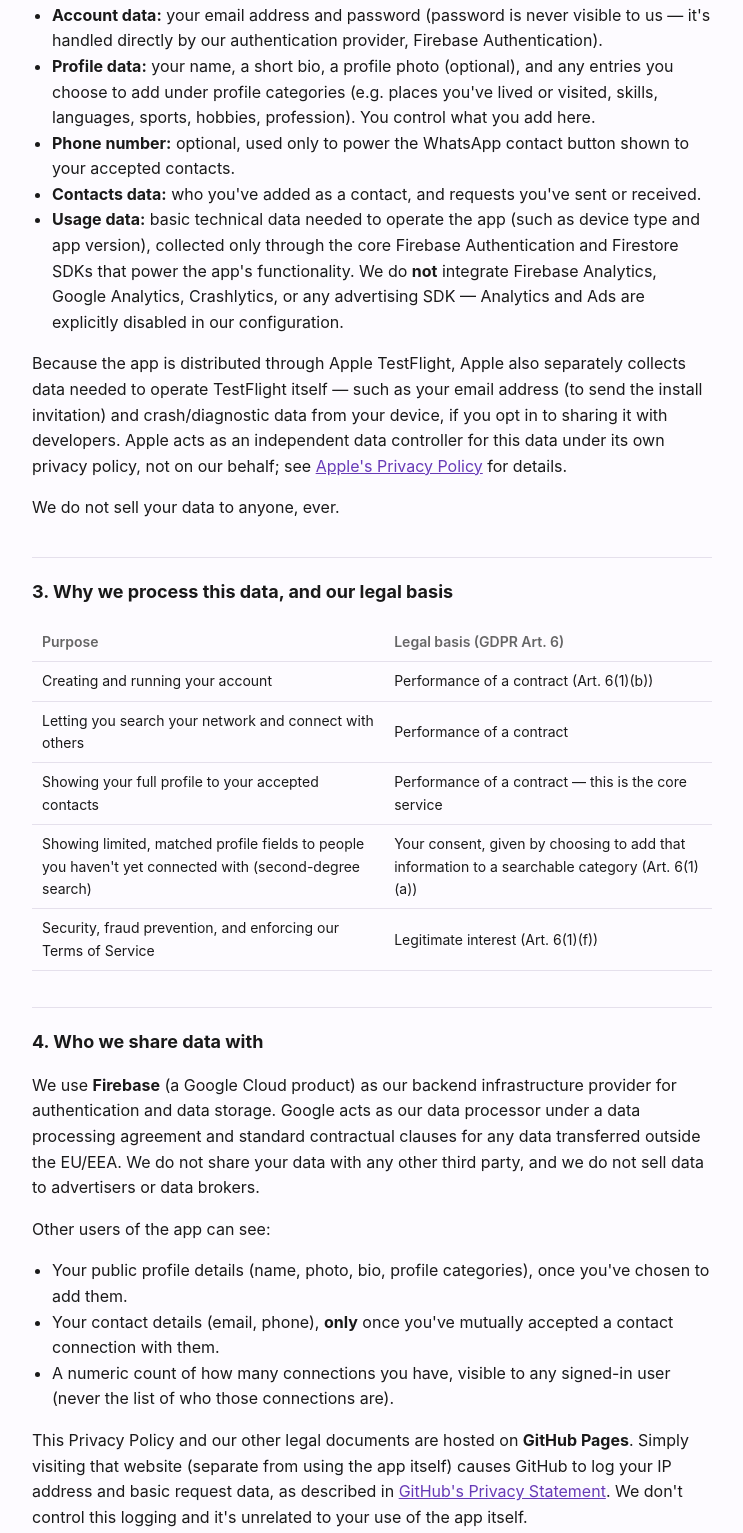
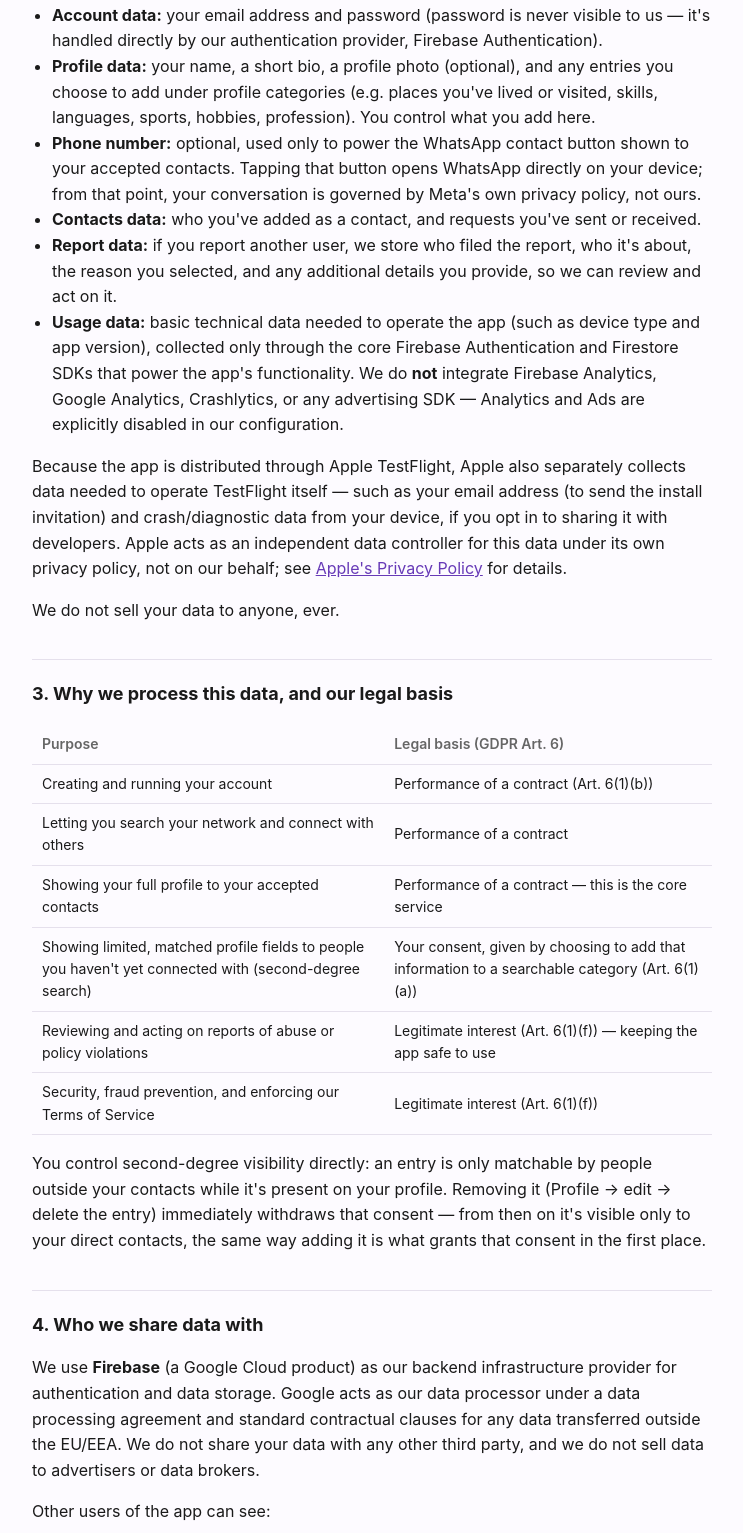
Before and after one commit to Nima512/wasta-legal, a plain HTML site: page privacy-policy.html in a window 1280 px wide. Shown: the part 611-2144 px from the top of the page, without its empty margins (268-1011 px from the left). Drawn offline with Linux system fonts and the light colour scheme.

Commit message:
Disclose report data collection/retention/legal basis, clarify second-degree consent withdrawal, note Meta's privacy policy applies after opening WhatsApp

```diff
--- a/privacy-policy.html
+++ b/privacy-policy.html
@@ -41,9 +41,16 @@
     languages, sports, hobbies, profession). You control what you add
     here.</li>
     <li><strong>Phone number:</strong> optional, used only to power
-    the WhatsApp contact button shown to your accepted contacts.</li>
+    the WhatsApp contact button shown to your accepted contacts.
+    Tapping that button opens WhatsApp directly on your device; from
+    that point, your conversation is governed by Meta's own privacy
+    policy, not ours.</li>
     <li><strong>Contacts data:</strong> who you've added as a contact,
     and requests you've sent or received.</li>
+    <li><strong>Report data:</strong> if you report another user, we
+    store who filed the report, who it's about, the reason you
+    selected, and any additional details you provide, so we can
+    review and act on it.</li>
     <li><strong>Usage data:</strong> basic technical data needed to
     operate the app (such as device type and app version), collected
     only through the core Firebase Authentication and Firestore SDKs
@@ -69,8 +76,15 @@
     <tr><td>Letting you search your network and connect with others</td><td>Performance of a contract</td></tr>
     <tr><td>Showing your full profile to your accepted contacts</td><td>Performance of a contract — this is the core service</td></tr>
     <tr><td>Showing limited, matched profile fields to people you haven't yet connected with (second-degree search)</td><td>Your consent, given by choosing to add that information to a searchable category (Art. 6(1)(a))</td></tr>
+    <tr><td>Reviewing and acting on reports of abuse or policy violations</td><td>Legitimate interest (Art. 6(1)(f)) — keeping the app safe to use</td></tr>
     <tr><td>Security, fraud prevention, and enforcing our Terms of Service</td><td>Legitimate interest (Art. 6(1)(f))</td></tr>
   </table>
+  <p>You control second-degree visibility directly: an entry is only
+  matchable by people outside your contacts while it's present on your
+  profile. Removing it (Profile → edit → delete the entry) immediately
+  withdraws that consent — from then on it's visible only to your
+  direct contacts, the same way adding it is what grants that consent
+  in the first place.</p>
 
   <h2>4. Who we share data with</h2>
   <p>We use <strong>Firebase</strong> (a Google Cloud product) as our
@@ -117,6 +131,9 @@
   permanently delete your profile, your contacts and requests on both
   sides of every connection, your private contact information, and
   your notifications. This action cannot be undone.</p>
+  <p>If you report another user, we keep that report for up to 12
+  months after it's resolved, in case we need to revisit an
+  enforcement decision, and then delete it.</p>
 
   <h2>7. Your rights</h2>
   <p>Depending on where you live, you may have the right to:</p>
```
